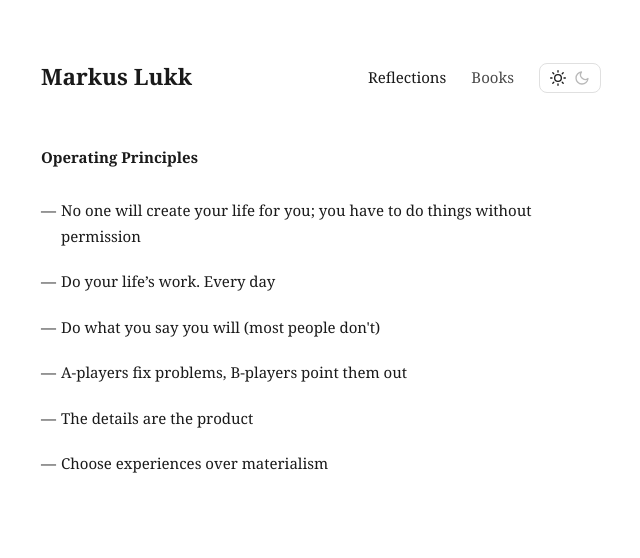
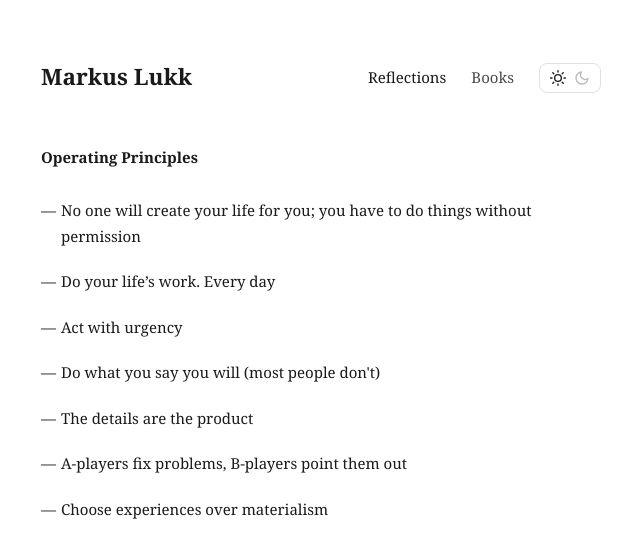
Before and after one commit to markuslukk/markuslukk.github.io, a Jekyll site: the page built from reflections/operating-principles.html, in a window 1280 px wide. Shown: the top 558 px of the page, without its empty margins (319-959 px from the left). Built offline with Jekyll 4.4.1, drawn with Linux system fonts in a browser that asks for light colours.

Commit message:
Update operating-principles.html

```diff
--- a/reflections/operating-principles.html
+++ b/reflections/operating-principles.html
@@ -32,9 +32,10 @@ title: Operating Principles - Markus Lukk
   <ul class="operating-principles-list">
     <li>No one will create your life for you; you have to do things without permission </li>
     <li>Do your life’s work. Every day </li>
+    <li>Act with urgency </li>
     <li>Do what you say you will (most people don't) </li>
+    <li>The details are the product </li>
     <li>A-players fix problems, B-players point them out </li>
-    <li>The details are the product </li>
     <li>Choose experiences over materialism </li>
   </ul>
 </div>
```
